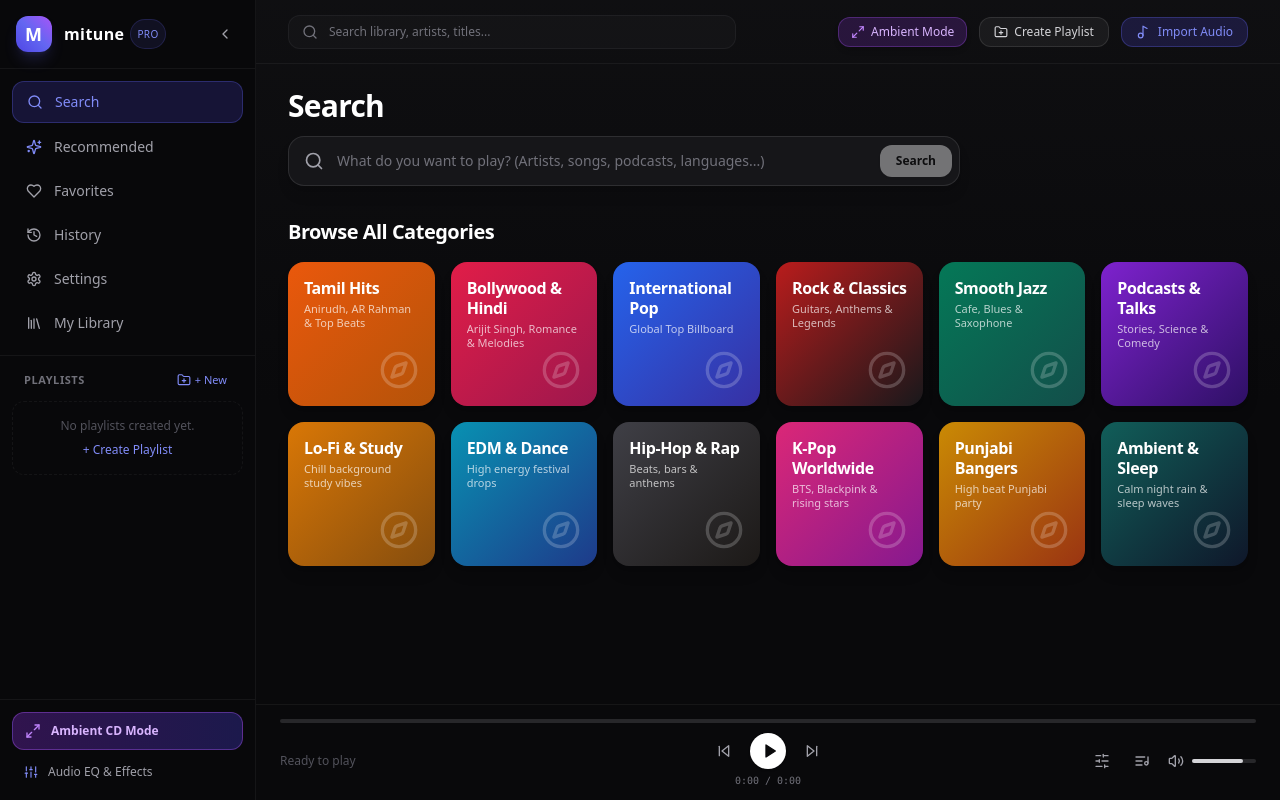
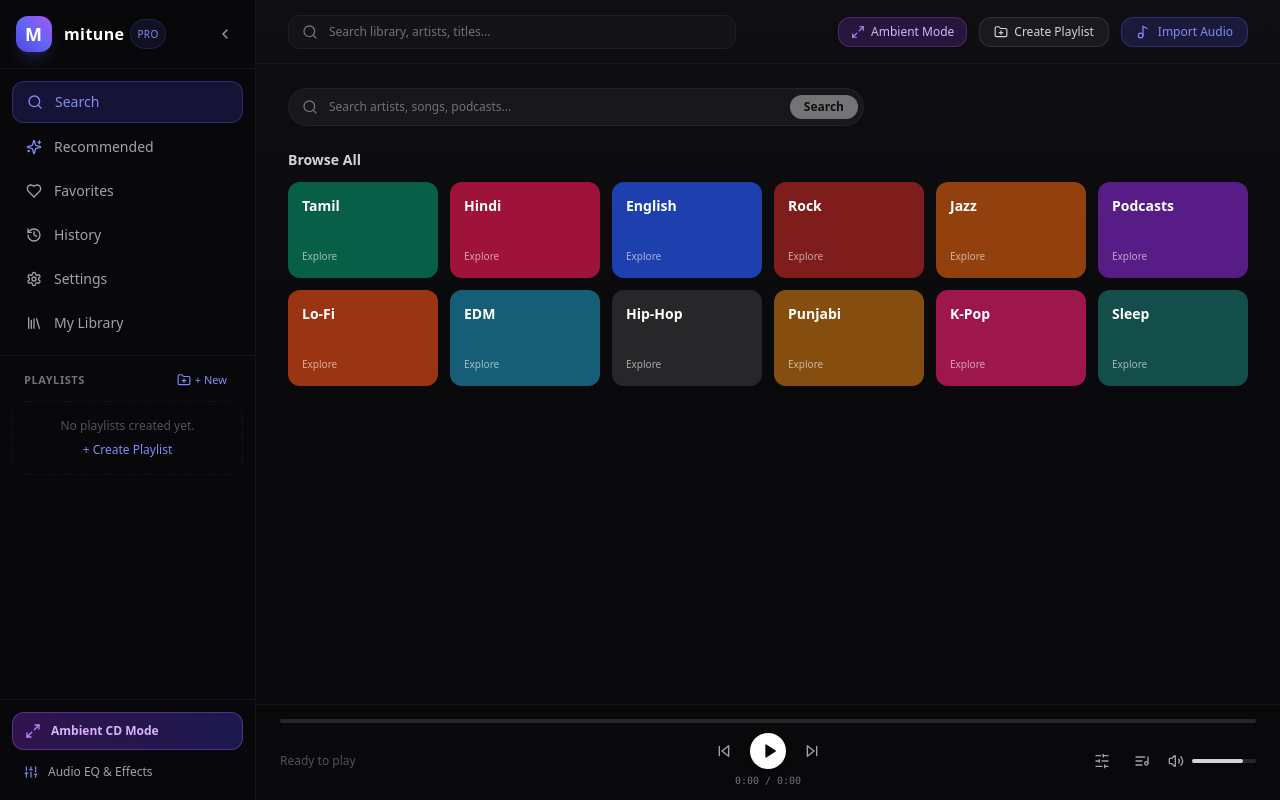
Before and after one commit to Mithunn123/mitune-music-player, a React (Vite) app in the folder frontend/: page / in a window 1280 px wide. Built offline with nearby package versions, Linux system fonts and the light colour scheme.

Commit message:
fix: eliminate audio playback delay with pre-resolved stream tokens, and streamline UI into pure minimalism

```diff
--- a/frontend/src/components/DiscoverView.tsx
+++ b/frontend/src/components/DiscoverView.tsx
@@ -1,31 +1,22 @@
 import React, { useState } from 'react';
-import { Search as SearchIcon, Loader2, Play, Plus, Compass } from 'lucide-react';
+import { Search as SearchIcon, Loader2, Play } from 'lucide-react';
 import { resolverService } from '../services/resolverService';
 import { Track } from '../types/music';
 import { useAudio } from '../context/AudioContext';
 
-// Spotify-style Browse Category Cards with vibrant card gradients
-interface CategoryCard {
-  id: string;
-  name: string;
-  query: string;
-  gradient: string;
-  subtitle: string;
-}
-
-const SPOTIFY_CATEGORIES: CategoryCard[] = [
-  { id: 'tamil', name: 'Tamil Hits', query: 'Latest Tamil Hits songs 2026', gradient: 'from-orange-600 to-amber-700', subtitle: 'Anirudh, AR Rahman & Top Beats' },
-  { id: 'hindi', name: 'Bollywood & Hindi', query: 'Latest Bollywood Hindi songs', gradient: 'from-rose-600 to-pink-800', subtitle: 'Arijit Singh, Romance & Melodies' },
-  { id: 'english', name: 'International Pop', query: 'Top English Pop hits', gradient: 'from-blue-600 to-indigo-800', subtitle: 'Global Top Billboard' },
-  { id: 'rock', name: 'Rock & Classics', query: 'Best Classic and Modern Rock songs', gradient: 'from-red-700 to-zinc-900', subtitle: 'Guitars, Anthems & Legends' },
-  { id: 'jazz', name: 'Smooth Jazz', query: 'Smooth Jazz saxophone relaxing', gradient: 'from-emerald-700 to-teal-900', subtitle: 'Cafe, Blues & Saxophone' },
-  { id: 'podcasts', name: 'Podcasts & Talks', query: 'Best interesting podcast episodes', gradient: 'from-purple-700 to-violet-950', subtitle: 'Stories, Science & Comedy' },
-  { id: 'lofi', name: 'Lo-Fi & Study', query: 'Lofi hip hop beats to study relax', gradient: 'from-amber-600 to-yellow-800', subtitle: 'Chill background study vibes' },
-  { id: 'edm', name: 'EDM & Dance', query: 'EDM festival dance party hits', gradient: 'from-cyan-600 to-blue-900', subtitle: 'High energy festival drops' },
-  { id: 'hiphop', name: 'Hip-Hop & Rap', query: 'Trending Hip Hop and Rap hits', gradient: 'from-zinc-700 to-stone-900', subtitle: 'Beats, bars & anthems' },
-  { id: 'kpop', name: 'K-Pop Worldwide', query: 'Kpop trending songs', gradient: 'from-pink-600 to-fuchsia-800', subtitle: 'BTS, Blackpink & rising stars' },
-  { id: 'punjabi', name: 'Punjabi Bangers', query: 'Trending Punjabi songs hits', gradient: 'from-yellow-600 to-orange-800', subtitle: 'High beat Punjabi party' },
-  { id: 'sleep', name: 'Ambient & Sleep', query: 'Deep sleep rain ambient soundscapes', gradient: 'from-teal-800 to-slate-900', subtitle: 'Calm night rain & sleep waves' },
+const SPOTIFY_CATEGORIES = [
+  { name: 'Tamil', query: 'Latest Tamil songs hits', bg: 'bg-emerald-800' },
+  { name: 'Hindi', query: 'Bollywood Hindi romantic hits', bg: 'bg-rose-800' },
+  { name: 'English', query: 'Top English Pop hits', bg: 'bg-blue-800' },
+  { name: 'Rock', query: 'Classic Rock hits', bg: 'bg-red-900' },
+  { name: 'Jazz', query: 'Smooth Jazz saxophone', bg: 'bg-amber-800' },
+  { name: 'Podcasts', query: 'Popular interesting podcasts', bg: 'bg-purple-900' },
+  { name: 'Lo-Fi', query: 'lofi hip hop chill study', bg: 'bg-orange-800' },
+  { name: 'EDM', query: 'EDM party festival hits', bg: 'bg-cyan-800' },
+  { name: 'Hip-Hop', query: 'Trending Rap Hip Hop hits', bg: 'bg-zinc-800' },
+  { name: 'Punjabi', query: 'Latest Punjabi songs', bg: 'bg-yellow-800' },
+  { name: 'K-Pop', query: 'Kpop hits', bg: 'bg-pink-800' },
+  { name: 'Sleep', query: 'Sleep rain sounds ambient', bg: 'bg-teal-900' },
 ];
 
 export const DiscoverView: React.FC = () => {
@@ -33,15 +24,15 @@ export const DiscoverView: React.FC = () => {
   const [isLoading, setIsLoading] = useState(false);
   const [activeCategory, setActiveCategory] = useState<string | null>(null);
   const [results, setResults] = useState<Track[]>([]);
-  const { playTrack, addToQueue, currentTrack, isPlaying } = useAudio();
+  const { playTrack, currentTrack, isPlaying } = useAudio();
 
-  const handleSearch = async (searchTerm: string, categoryTitle?: string) => {
+  const handleSearch = async (searchTerm: string, categoryName?: string) => {
     if (!searchTerm.trim()) return;
 
     setIsLoading(true);
-    setActiveCategory(categoryTitle || null);
+    setActiveCategory(categoryName || null);
     try {
-      const items = await resolverService.searchFullSongs(searchTerm, 30);
+      const items = await resolverService.searchFullSongs(searchTerm, 24);
       setResults(items);
     } catch (err) {
       console.error(err);
@@ -55,57 +46,33 @@ export const DiscoverView: React.FC = () => {
     handleSearch(query);
   };
 
-  const handleCategorySelect = (card: CategoryCard) => {
-    setQuery(card.name);
-    handleSearch(card.query, card.name);
-  };
-
-  const formatDuration = (secs: number) => {
-    const mins = Math.floor(secs / 60);
-    const rem = Math.floor(secs % 60);
-    return `${mins}:${rem < 10 ? '0' : ''}${rem}`;
-  };
-
   return (
-    <div className="space-y-8 max-w-7xl mx-auto pb-12">
-      {/* Search Header */}
-      <div className="space-y-3">
-        <h2 className="text-3xl font-black text-white tracking-tight">Search</h2>
-        <form onSubmit={onSubmit} className="relative max-w-2xl">
-          <SearchIcon className="absolute left-4 top-1/2 -translate-y-1/2 w-5 h-5 text-zinc-400" />
+    <div className="space-y-6 max-w-6xl mx-auto pb-16">
+      {/* Search Field */}
+      <form onSubmit={onSubmit} className="relative max-w-xl">
+        <SearchIcon className="absolute left-3.5 top-1/2 -translate-y-1/2 w-4 h-4 text-zinc-500" />
         <input
           type="text"
           value={query}
           onChange={(e) => setQuery(e.target.value)}
-            placeholder="What do you want to play? (Artists, songs, podcasts, languages...)"
-            className="w-full bg-zinc-900/90 border border-white/10 rounded-2xl pl-12 pr-28 py-3.5 text-sm text-white placeholder-zinc-500 focus:outline-none focus:border-white/30 focus:ring-1 focus:ring-white/20 transition-all shadow-lg"
+          placeholder="Search artists, songs, podcasts..."
+          className="w-full bg-zinc-900 border border-white/5 rounded-full pl-10 pr-24 py-2.5 text-xs text-white placeholder-zinc-500 focus:outline-none focus:border-white/20 transition-colors"
         />
         <button
           type="submit"
           disabled={isLoading || !query.trim()}
-            className="absolute right-2 top-1/2 -translate-y-1/2 px-4 py-2 rounded-xl bg-white hover:bg-zinc-200 text-black font-semibold text-xs transition-all disabled:opacity-40 flex items-center gap-1.5 shadow"
+          className="absolute right-1.5 top-1/2 -translate-y-1/2 px-3.5 py-1 rounded-full bg-white text-black font-semibold text-xs transition-colors disabled:opacity-40"
         >
-            {isLoading && <Loader2 className="w-3.5 h-3.5 animate-spin" />}
-            <span>Search</span>
+          {isLoading ? <Loader2 className="w-3 h-3 animate-spin" /> : 'Search'}
         </button>
       </form>
-      </div>
 
-      {/* Results Section (when searched or category clicked) */}
+      {/* Results */}
       {results.length > 0 && (
-        <div className="space-y-4">
-          <div className="flex items-center justify-between pb-2 border-b border-white/5">
-            <h3 className="text-lg font-bold text-white tracking-tight">
-              {activeCategory ? `Browse: ${activeCategory}` : `Results for "${query}"`}
+        <div className="space-y-3">
+          <h3 className="text-sm font-semibold text-zinc-300">
+            {activeCategory ? `${activeCategory} Songs` : `Results for "${query}"`}
           </h3>
-            <button
-              onClick={() => playTrack(results[0], results)}
-              className="text-xs font-semibold text-white bg-indigo-600 hover:bg-indigo-500 px-3 py-1.5 rounded-lg flex items-center gap-1.5 shadow"
-            >
-              <Play className="w-3.5 h-3.5 fill-white" />
-              <span>Play All</span>
-            </button>
-          </div>
 
           <div className="grid grid-cols-2 sm:grid-cols-3 md:grid-cols-4 lg:grid-cols-6 gap-3">
             {results.map((track) => {
@@ -115,21 +82,20 @@ export const DiscoverView: React.FC = () => {
                 <div
                   key={track.id}
                   onClick={() => playTrack(track, results)}
-                  className="group p-2.5 rounded-xl bg-zinc-900/40 hover:bg-zinc-800/80 border border-white/5 hover:border-white/10 transition-all cursor-pointer flex flex-col justify-between"
+                  className="group p-2 rounded-xl bg-zinc-900/30 hover:bg-zinc-900 transition-colors cursor-pointer"
                 >
-                  <div>
-                    <div className="relative aspect-square rounded-lg overflow-hidden bg-zinc-800 mb-2 shadow">
+                  <div className="relative aspect-square rounded-lg overflow-hidden bg-zinc-800 mb-2">
                     <img
                       src={track.albumArt}
                       alt={track.title}
-                        className="w-full h-full object-cover group-hover:scale-105 transition-transform duration-300"
+                      className="w-full h-full object-cover"
                     />
                     <div
                       className={`absolute inset-0 bg-black/40 flex items-center justify-center transition-opacity ${
                         isCurrent ? 'opacity-100' : 'opacity-0 group-hover:opacity-100'
                       }`}
                     >
-                        <div className="w-10 h-10 rounded-full bg-white text-black flex items-center justify-center shadow-lg group-hover:scale-110 transition-transform">
+                      <div className="w-10 h-10 rounded-full bg-white text-black flex items-center justify-center shadow">
                         <Play className="w-4 h-4 fill-black translate-x-0.5" />
                       </div>
                     </div>
@@ -138,24 +104,9 @@ export const DiscoverView: React.FC = () => {
                   <p className={`text-xs font-semibold truncate ${isCurrent ? 'text-indigo-400' : 'text-zinc-100'}`}>
                     {track.title}
                   </p>
-                    <p className="text-[11px] text-zinc-400 truncate mt-0.5">
+                  <p className="text-[11px] text-zinc-500 truncate mt-0.5">
                     {track.artist}
                   </p>
-                  </div>
-
-                  <div className="mt-2 pt-2 border-t border-white/5 flex items-center justify-between text-[10px] text-zinc-500">
-                    <span>{formatDuration(track.duration)}</span>
-                    <button
-                      onClick={(e) => {
-                        e.stopPropagation();
-                        addToQueue(track);
-                      }}
-                      className="p-1 hover:text-white"
-                      title="Add to queue"
-                    >
-                      <Plus className="w-3.5 h-3.5" />
-                    </button>
-                  </div>
                 </div>
               );
             })}
@@ -163,29 +114,21 @@ export const DiscoverView: React.FC = () => {
         </div>
       )}
 
-      {/* Spotify-Style Browse All Categories Grid */}
-      <div className="space-y-4">
-        <h3 className="text-xl font-bold text-white tracking-tight">Browse All Categories</h3>
-        <div className="grid grid-cols-2 sm:grid-cols-3 md:grid-cols-4 lg:grid-cols-6 gap-4">
-          {SPOTIFY_CATEGORIES.map((card) => (
+      {/* Spotify Categories */}
+      <div className="space-y-3">
+        <h3 className="text-sm font-semibold text-zinc-300">Browse All</h3>
+        <div className="grid grid-cols-2 sm:grid-cols-3 md:grid-cols-4 lg:grid-cols-6 gap-3">
+          {SPOTIFY_CATEGORIES.map((cat) => (
             <button
-              key={card.id}
-              onClick={() => handleCategorySelect(card)}
-              className={`h-36 rounded-2xl p-4 text-left relative overflow-hidden bg-gradient-to-br ${card.gradient} shadow-lg hover:scale-[1.02] hover:brightness-110 active:scale-95 transition-all flex flex-col justify-between group`}
+              key={cat.name}
+              onClick={() => {
+                setQuery(cat.name);
+                handleSearch(cat.query, cat.name);
+              }}
+              className={`h-24 rounded-xl p-3.5 text-left ${cat.bg} hover:brightness-110 active:scale-95 transition-all flex flex-col justify-between`}
             >
-              <div>
-                <h4 className="font-extrabold text-white text-base tracking-tight leading-tight">
-                  {card.name}
-                </h4>
-                <p className="text-[11px] text-white/70 mt-1 line-clamp-2 leading-tight">
-                  {card.subtitle}
-                </p>
-              </div>
-
-              {/* Decorative mini graphic icon */}
-              <div className="self-end opacity-20 group-hover:opacity-35 transition-opacity">
-                <Compass className="w-10 h-10 text-white" />
-              </div>
+              <span className="font-bold text-white text-sm">{cat.name}</span>
+              <span className="text-[10px] text-white/60">Explore</span>
             </button>
           ))}
         </div>
--- a/frontend/src/services/recommendationEngine.ts
+++ b/frontend/src/services/recommendationEngine.ts
@@ -2,20 +2,142 @@ import { storageService } from './storageService';
 import { resolverService } from './resolverService';
 import { Track } from '../types/music';
 
-// Instant Vibe Seed Categories
+// Curated Top Hits with PRE-RESOLVED YouTube IDs for ZERO playback latency
+const PRE_RESOLVED_HITS: Track[] = [
+  {
+    id: 'yt-fHI8X4OXluQ',
+    youtubeId: 'fHI8X4OXluQ',
+    title: 'Blinding Lights',
+    artist: 'The Weeknd',
+    album: 'After Hours',
+    duration: 200,
+    albumArt: 'https://i.ytimg.com/vi/fHI8X4OXluQ/hqdefault.jpg',
+    source: 'youtube',
+  },
+  {
+    id: 'yt-yKNxeF4KMsY',
+    youtubeId: 'yKNxeF4KMsY',
+    title: 'Yellow',
+    artist: 'Coldplay',
+    album: 'Parachutes',
+    duration: 269,
+    albumArt: 'https://i.ytimg.com/vi/yKNxeF4KMsY/hqdefault.jpg',
+    source: 'youtube',
+  },
+  {
+    id: 'yt-V9PVRfjEBTI',
+    youtubeId: 'V9PVRfjEBTI',
+    title: 'BIRDS OF A FEATHER',
+    artist: 'Billie Eilish',
+    album: 'HIT ME HARD AND SOFT',
+    duration: 231,
+    albumArt: 'https://i.ytimg.com/vi/V9PVRfjEBTI/hqdefault.jpg',
+    source: 'youtube',
+  },
+  {
+    id: 'yt-ic8j13piAhQ',
+    youtubeId: 'ic8j13piAhQ',
+    title: 'Cruel Summer',
+    artist: 'Taylor Swift',
+    album: 'Lover',
+    duration: 178,
+    albumArt: 'https://i.ytimg.com/vi/ic8j13piAhQ/hqdefault.jpg',
+    source: 'youtube',
+  },
+  {
+    id: 'yt-OPf0YbXqDm0',
+    youtubeId: 'OPf0YbXqDm0',
+    title: 'Uptown Funk',
+    artist: 'Mark Ronson ft. Bruno Mars',
+    album: 'Uptown Special',
+    duration: 270,
+    albumArt: 'https://i.ytimg.com/vi/OPf0YbXqDm0/hqdefault.jpg',
+    source: 'youtube',
+  },
+  {
+    id: 'yt-BBAyRKS9vUs',
+    youtubeId: 'BBAyRKS9vUs',
+    title: 'Starboy',
+    artist: 'The Weeknd ft. Daft Punk',
+    album: 'Starboy',
+    duration: 230,
+    albumArt: 'https://i.ytimg.com/vi/BBAyRKS9vUs/hqdefault.jpg',
+    source: 'youtube',
+  },
+  {
+    id: 'yt-09R8_2nJtjg',
+    youtubeId: '09R8_2nJtjg',
+    title: 'Sugar',
+    artist: 'Maroon 5',
+    album: 'V',
+    duration: 235,
+    albumArt: 'https://i.ytimg.com/vi/09R8_2nJtjg/hqdefault.jpg',
+    source: 'youtube',
+  },
+  {
+    id: 'yt-JGwWNGJdvx8',
+    youtubeId: 'JGwWNGJdvx8',
+    title: 'Shape of You',
+    artist: 'Ed Sheeran',
+    album: '÷ (Divide)',
+    duration: 233,
+    albumArt: 'https://i.ytimg.com/vi/JGwWNGJdvx8/hqdefault.jpg',
+    source: 'youtube',
+  },
+  {
+    id: 'yt-hT_nvWreIhg',
+    youtubeId: 'hT_nvWreIhg',
+    title: 'Counting Stars',
+    artist: 'OneRepublic',
+    album: 'Native',
+    duration: 257,
+    albumArt: 'https://i.ytimg.com/vi/hT_nvWreIhg/hqdefault.jpg',
+    source: 'youtube',
+  },
+  {
+    id: 'yt-kffacxfA7G4',
+    youtubeId: 'kffacxfA7G4',
+    title: 'Baby',
+    artist: 'Justin Bieber',
+    album: 'My World 2.0',
+    duration: 216,
+    albumArt: 'https://i.ytimg.com/vi/kffacxfA7G4/hqdefault.jpg',
+    source: 'youtube',
+  },
+  {
+    id: 'yt-pRpeEdMmmQ0',
+    youtubeId: 'pRpeEdMmmQ0',
+    title: 'Waka Waka (This Time for Africa)',
+    artist: 'Shakira',
+    album: 'Sale el Sol',
+    duration: 202,
+    albumArt: 'https://i.ytimg.com/vi/pRpeEdMmmQ0/hqdefault.jpg',
+    source: 'youtube',
+  },
+  {
+    id: 'yt-YQHsXMglC9A',
+    youtubeId: 'YQHsXMglC9A',
+    title: 'Hello',
+    artist: 'Adele',
+    album: '25',
+    duration: 295,
+    albumArt: 'https://i.ytimg.com/vi/YQHsXMglC9A/hqdefault.jpg',
+    source: 'youtube',
+  },
+];
+
 export const TRENDING_SEEDS = [
-  { tag: "Today's Global Top Hits", query: 'Top Hits 2026 official songs' },
-  { tag: 'Chill Lo-Fi & Study', query: 'lofi hip hop radio beats to relax' },
-  { tag: 'Synthwave & Cyberpunk', query: 'synthwave 80s electro mix' },
-  { tag: 'Workout & Phonk Power', query: 'phonk workout drift music' },
-  { tag: 'Late Night R&B & Soul', query: 'r&b soul late night playlist' },
-  { tag: 'Indie & Alt Rock', query: 'indie rock alternative pop' },
+  { tag: "Today's Hits", query: 'Top Billboard Hits 2026' },
+  { tag: 'Lo-Fi Chill', query: 'lofi hip hop study beats' },
+  { tag: 'Synthwave', query: 'synthwave 80s electro' },
+  { tag: 'Rock Classics', query: 'Classic Rock hits' },
+  { tag: 'Deep Focus', query: 'deep focus ambient sound' },
 ];
 
 class RecommendationEngine {
   private cache: Map<string, Track[]> = new Map();
 
-  async fetchFullSongs(query: string, maxResults = 14): Promise<Track[]> {
+  async fetchFullSongs(query: string, maxResults = 12): Promise<Track[]> {
     if (this.cache.has(query)) {
       return this.cache.get(query)!;
     }
@@ -26,7 +148,7 @@ class RecommendationEngine {
       return tracks;
     }
 
-    return this.getDemoFallback();
+    return PRE_RESOLVED_HITS;
   }
 
   async generatePersonalizedFeed(): Promise<{
@@ -37,7 +159,6 @@ class RecommendationEngine {
   }> {
     const history = await storageService.getRecentHistory(30);
 
-    // Calculate top listened artists
     const artistScores: Record<string, number> = {};
     for (const item of history) {
       const art = item.artist;
@@ -50,71 +171,36 @@ class RecommendationEngine {
       (a, b) => artistScores[b] - artistScores[a]
     );
 
-    let forYouQuery = 'Trending Music Hits 2026';
-    let headline = 'Discover Weekly · Full Length Tracks';
-    let description = 'Complete, full-length songs curated dynamically from worldwide trends.';
+    let forYouTracks = PRE_RESOLVED_HITS;
+    let headline = 'Top Mix For You';
+    let description = 'Instant full-length playback of worldwide chart hits.';
 
     if (topArtists.length > 0) {
       const favArtist = topArtists[0];
-      forYouQuery = `${favArtist} top songs full`;
-      headline = `Inspired by your love for ${favArtist}`;
-      description = `Handcrafted algorithmic mix with full-length tracks by ${favArtist} and related artists.`;
+      headline = `Based on ${favArtist}`;
+      description = `Popular releases by ${favArtist} and related artists.`;
+      const fetched = await this.fetchFullSongs(`${favArtist} hits`, 12);
+      if (fetched.length > 0) forYouTracks = fetched;
     }
 
-    // Fetch primary For You mix
-    const forYouTracks = await this.fetchFullSongs(forYouQuery, 14);
+    // Only 2 lightweight shelves to keep dashboard ultra-fast and uncluttered
+    const genreShelves: { title: string; tracks: Track[] }[] = [];
+    const shelf1 = await this.fetchFullSongs('Trending English Pop Hits', 6);
+    if (shelf1.length > 0) {
+      genreShelves.push({ title: 'Global Pop Hits', tracks: shelf1 });
+    }
 
-    // Dynamic Shelves
-    const shelfQueries = [
-      topArtists.length > 1
-        ? { title: `More from ${topArtists[1]}`, query: `${topArtists[1]} best songs` }
-        : { title: '🔥 Global Billboard Top Hits', query: 'Billboard Hot 100 songs' },
-      { title: '⚡ High Octane Phonk & Gym Drive', query: 'best phonk songs gym' },
-      { title: '🌙 Late Night Mood & Lo-Fi Session', query: 'chill lofi songs' },
-    ];
-
-    const genreShelves: { title: string; tracks: Track[] }[] = [];
-    for (const shelf of shelfQueries) {
-      const shelfTracks = await this.fetchFullSongs(shelf.query, 8);
-      if (shelfTracks.length > 0) {
-        genreShelves.push({
-          title: shelf.title,
-          tracks: shelfTracks,
-        });
-      }
+    const shelf2 = await this.fetchFullSongs('Lofi hip hop beats', 6);
+    if (shelf2.length > 0) {
+      genreShelves.push({ title: 'Chill & Study Beats', tracks: shelf2 });
     }
 
     return {
       headline,
       description,
-      forYouTracks: forYouTracks.length > 0 ? forYouTracks : this.getDemoFallback(),
+      forYouTracks,
       genreShelves,
     };
-  }
-
-  private getDemoFallback(): Track[] {
-    return [
-      {
-        id: 'yt-yKNxeF4KMsY',
-        youtubeId: 'yKNxeF4KMsY',
-        title: 'Coldplay - Yellow (Official Video)',
-        artist: 'Coldplay',
-        album: 'Parachutes',
-        duration: 269,
-        albumArt: 'https://i.ytimg.com/vi/yKNxeF4KMsY/hqdefault.jpg',
-        source: 'youtube',
-      },
-      {
-        id: 'yt-fHI8X4OXluQ',
-        youtubeId: 'fHI8X4OXluQ',
-        title: 'The Weeknd - Blinding Lights (Official Audio)',
-        artist: 'The Weeknd',
-        album: 'After Hours',
-        duration: 200,
-        albumArt: 'https://i.ytimg.com/vi/fHI8X4OXluQ/hqdefault.jpg',
-        source: 'youtube',
-      },
-    ];
   }
 }
 
```
Also changed, not shown: frontend/src/components/RecommendationsDashboard.tsx (+35 -85 lines), frontend/src/services/resolverService.ts (+12 -9 lines). Lines whose indentation alone changed are shown as unchanged.
